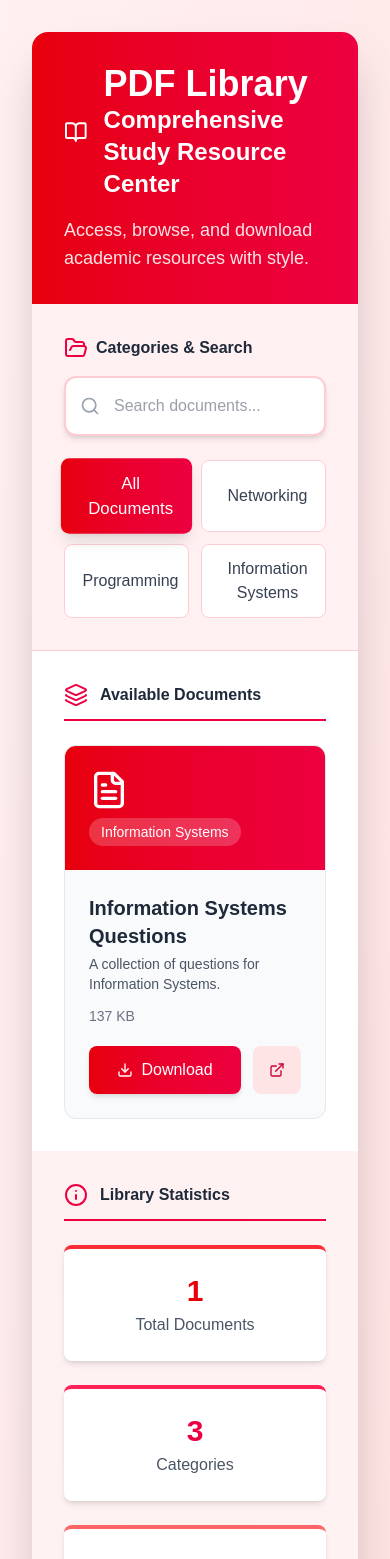
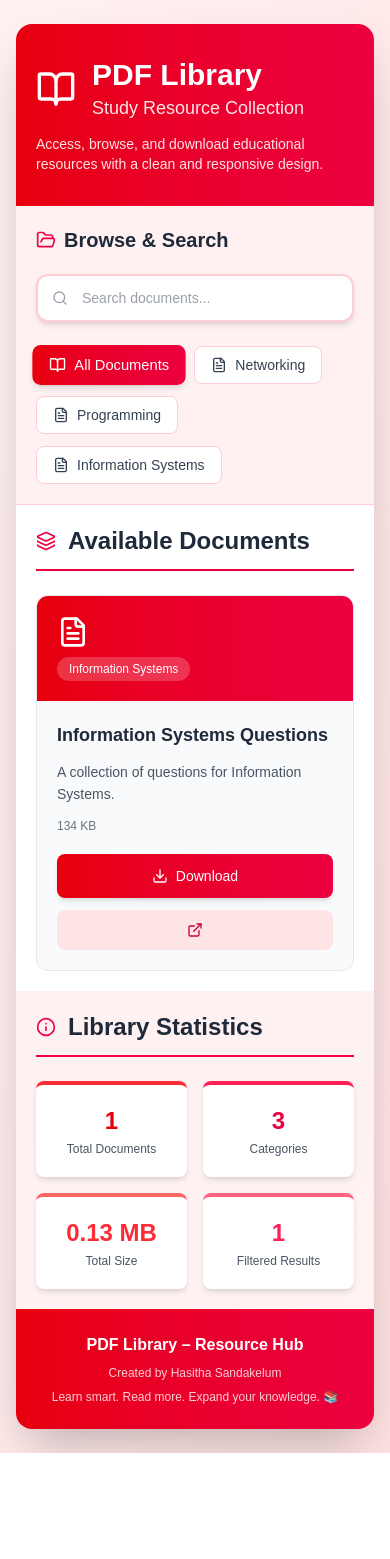
Before and after one commit to dev-sandakelum/web_lib, a Next.js app: page /pdf_links in a window 390 px wide. Shown: the top 1559 px of the page. After the commit the page ends 1453 px from the top, so only its background shows below. Built offline with nearby package versions, Linux system fonts and the light colour scheme.

Commit message:
refactor: enhance PDFLibrary component structure and styling for improved readability and user experience

```diff
--- a/components/pdf.tsx
+++ b/components/pdf.tsx
@@ -3,12 +3,12 @@ import React, { useState } from "react";
 import {
   BookOpen,
   FileText,
+  FolderOpen,
   Search,
   Download,
   ExternalLink,
-  FolderOpen,
+  Info,
   Layers,
-  Info,
 } from "lucide-react";
 
 interface PDFItem {
@@ -17,60 +17,21 @@ interface PDFItem {
   description: string;
   category: string;
   url: string;
-  size: string;
+  size: string; // e.g. "134 KB", "1.2 MB", "0.4 GB"
 }
 
 export default function PDFLibrary() {
   const [selectedCategory, setSelectedCategory] = useState<string>("all");
   const [searchTerm, setSearchTerm] = useState("");
 
-  // Helper function to convert file size to MB
-  const convertToMB = (sizeString: string): number => {
-    const match = sizeString.match(/^([\d.]+)\s*(KB|MB|GB|B)?$/i);
-    if (!match) return 0;
-
-    const value = parseFloat(match[1]);
-    const unit = (match[2] || "MB").toUpperCase();
-
-    switch (unit) {
-      case "B":
-        return value / (1024 * 1024);
-      case "KB":
-        return value / 1024;
-      case "MB":
-        return value;
-      case "GB":
-        return value * 1024;
-      default:
-        return value;
-    }
-  };
-
   const categories = [
-    {
-      id: "all",
-      name: "All Documents",
-      icon: <BookOpen className="w-5 h-5" />,
-    },
-    {
-      id: "networking",
-      name: "Networking",
-      icon: <FileText className="w-5 h-5" />,
-    },
-    {
-      id: "programming",
-      name: "Programming",
-      icon: <FileText className="w-5 h-5" />,
-    },
-    {
-      id: "IS",
-      name: "Information Systems",
-      icon: <FileText className="w-5 h-5" />,
-    },
+    { id: "all", name: "All Documents", icon: <BookOpen className="w-4 h-4 sm:w-5 sm:h-5" /> },
+    { id: "networking", name: "Networking", icon: <FileText className="w-4 h-4 sm:w-5 sm:h-5" /> },
+    { id: "programming", name: "Programming", icon: <FileText className="w-4 h-4 sm:w-5 sm:h-5" /> },
+    { id: "IS", name: "Information Systems", icon: <FileText className="w-4 h-4 sm:w-5 sm:h-5" /> },
   ];
 
-  const pdf_path =
-    "https://github.com/dev-sandakelum/web_lib/raw/main/resourses/pdf/";
+  const pdf_path = "https://github.com/dev-sandakelum/web_lib/raw/main/resourses/pdf/";
 
   const pdfDocuments: PDFItem[] = [
     {
@@ -79,13 +40,29 @@ export default function PDFLibrary() {
       description: "A collection of questions for Information Systems.",
       category: "IS",
       url: `${pdf_path}Information System Questions.pdf`,
-      size: "137 KB",
+      size: "134 KB",
     },
+
   ];
 
+  // Convert KB/MB/GB → MB
+  const convertToMB = (sizeStr: string): number => {
+    const match = sizeStr.match(/([\d.]+)\s*(KB|MB|GB)/i);
+    if (!match) return 0;
+    const value = parseFloat(match[1]);
+    const unit = match[2].toUpperCase();
+    switch (unit) {
+      case "KB":
+        return value / 1024;
+      case "GB":
+        return value * 1024;
+      default:
+        return value;
+    }
+  };
+
   const filteredDocuments = pdfDocuments.filter((doc) => {
-    const matchesCategory =
-      selectedCategory === "all" || doc.category === selectedCategory;
+    const matchesCategory = selectedCategory === "all" || doc.category === selectedCategory;
     const matchesSearch =
       doc.title.toLowerCase().includes(searchTerm.toLowerCase()) ||
       doc.description.toLowerCase().includes(searchTerm.toLowerCase());
@@ -93,55 +70,57 @@ export default function PDFLibrary() {
   });
 
   return (
-    <div className="min-h-screen bg-gradient-to-br from-rose-50 to-red-100 p-8">
+    <div className="min-h-screen bg-gradient-to-br from-rose-50 to-red-100 px-4 sm:px-6 md:px-8 py-6 sm:py-8">
       <div className="max-w-6xl mx-auto bg-white rounded-2xl shadow-2xl overflow-hidden">
         {/* Header */}
-        <div className="bg-gradient-to-r from-red-600 to-rose-600 text-white p-8">
-          <div className="flex items-center gap-4 mb-4">
-            <BookOpen className="w-12 h-12" />
-            <div>
-              <h1 className="text-4xl font-bold">PDF Library</h1>
-              <h2 className="text-2xl font-semibold">
-                Comprehensive Study Resource Center
-              </h2>
+        <header className="bg-gradient-to-r from-red-600 to-rose-600 text-white px-5 sm:px-8 py-8 sm:py-10">
+          <div className="flex flex-col sm:flex-row sm:items-center sm:justify-between gap-4 sm:gap-6">
+            <div className="flex items-center gap-4">
+              <BookOpen className="w-10 h-10 sm:w-12 sm:h-12" />
+              <div>
+                <h1 className="text-3xl sm:text-4xl font-bold leading-tight">PDF Library</h1>
+                <p className="text-lg sm:text-xl font-medium text-rose-100">
+                  Study Resource Collection
+                </p>
+              </div>
             </div>
           </div>
-          <p className="text-rose-100 text-lg">
-            Access, browse, and download academic resources with style.
+          <p className="mt-3 text-sm sm:text-base md:text-lg text-rose-100 max-w-2xl">
+            Access, browse, and download educational resources with a clean and responsive design.
           </p>
-        </div>
+        </header>
 
-        {/* Search + Categories */}
-        <div className="p-8 bg-rose-50 border-b border-rose-200">
-          <h3 className="text-md md:text-2xl font-bold text-gray-800 mb-4 flex items-center gap-2">
-            <FolderOpen className="w-6 h-6 text-rose-600" />
-            Categories & Search
+        {/* Search & Categories */}
+        <section className="p-5 sm:p-8 bg-rose-50 border-b border-rose-200">
+          <h3 className="text-xl sm:text-2xl font-bold text-gray-800 mb-5 flex items-center gap-2">
+            <FolderOpen className="w-5 h-5 sm:w-6 sm:h-6 text-rose-600" />
+            Browse & Search
           </h3>
 
           {/* Search Bar */}
           <div className="mb-6">
             <div className="relative">
-              <Search className="absolute left-4 top-1/2 transform -translate-y-1/2 text-gray-400 w-5 h-5" />
+              <Search className="absolute left-4 top-1/2 transform -translate-y-1/2 text-gray-400 w-4 h-4 sm:w-5 sm:h-5" />
               <input
                 type="text"
                 placeholder="Search documents..."
                 value={searchTerm}
                 onChange={(e) => setSearchTerm(e.target.value)}
-                className="w-full pl-12 pr-4 py-4 rounded-xl border-2 border-rose-200 focus:border-rose-500 focus:outline-none text-gray-700 bg-white shadow-md"
+                className="w-full pl-11 pr-4 py-3 sm:py-4 rounded-xl border-2 border-rose-200 focus:border-rose-500 focus:outline-none text-gray-700 bg-white shadow-md text-sm sm:text-base"
               />
             </div>
           </div>
 
-          {/* Category Buttons */}
-          <div className="grid grid-cols-2 md:grid-cols-4 gap-3">
+          {/* Categories */}
+          <div className="flex flex-wrap gap-3">
             {categories.map((category) => (
               <button
                 key={category.id}
                 onClick={() => setSelectedCategory(category.id)}
-                className={`flex items-center justify-center gap-2 px-6 py-3 rounded-lg font-medium transition-all ${
+                className={`flex items-center gap-2 px-4 sm:px-6 py-2 sm:py-3 rounded-lg font-medium transition-all text-sm sm:text-base ${
                   selectedCategory === category.id
-                    ? "bg-gradient-to-r from-red-600 to-rose-600 text-white shadow-lg scale-105"
-                    : "bg-white border border-rose-200 text-gray-700 hover:bg-rose-100 hover:shadow-md"
+                    ? "bg-gradient-to-r from-red-600 to-rose-600 text-white shadow-md scale-105"
+                    : "bg-white border border-rose-200 text-gray-700 hover:bg-rose-100 hover:shadow-sm"
                 }`}
               >
                 {category.icon}
@@ -149,52 +128,51 @@ export default function PDFLibrary() {
               </button>
             ))}
           </div>
-        </div>
+        </section>
 
         {/* Document Section */}
-        <div className="p-8">
+        <section className="p-5 sm:p-8">
           <div className="flex items-center gap-3 mb-6 pb-3 border-b-2 border-rose-600">
-            <Layers className="w-6 h-6 text-rose-600" />
-            <h2 className="text-md md:text-3xl font-bold text-gray-800 ">
+            <Layers className="w-5 h-5 sm:w-6 sm:h-6 text-rose-600" />
+            <h2 className="text-2xl sm:text-3xl font-bold text-gray-800">
               Available Documents
             </h2>
           </div>
 
           {filteredDocuments.length === 0 ? (
-            <div className="bg-white rounded-xl shadow-lg p-12 text-center border border-rose-200">
-              <FileText className="w-16 h-16 text-gray-300 mx-auto mb-4" />
-              <p className="text-gray-500 text-lg">
-                No documents found matching your criteria
+            <div className="bg-white rounded-xl shadow-lg p-8 sm:p-12 text-center border border-rose-200">
+              <FileText className="w-12 h-12 sm:w-16 sm:h-16 text-gray-300 mx-auto mb-4" />
+              <p className="text-gray-500 text-base sm:text-lg">
+                No documents found matching your criteria.
               </p>
             </div>
           ) : (
-            <div className="grid grid-cols-1 md:grid-cols-2 lg:grid-cols-3 gap-6">
+            <div className="grid grid-cols-1 sm:grid-cols-2 lg:grid-cols-3 gap-5 sm:gap-6">
               {filteredDocuments.map((doc) => (
                 <div
                   key={doc.id}
                   className="bg-gray-50 rounded-xl border border-gray-200 hover:shadow-lg transition-all duration-300 overflow-hidden"
                 >
-                  <div className="bg-gradient-to-r from-red-600 to-rose-600 text-white p-6">
-                    <FileText className="w-10 h-10 mb-2" />
-                    <div className="inline-block px-3 py-1 bg-white/20 rounded-full text-sm font-medium">
-                      {categories.find((c) => c.id === doc.category)?.name ||
-                        doc.category}
+                  <div className="bg-gradient-to-r from-red-600 to-rose-600 text-white p-5 sm:p-6">
+                    <FileText className="w-8 h-8 sm:w-10 sm:h-10 mb-2" />
+                    <div className="inline-block px-3 py-1 bg-white/20 rounded-full text-xs sm:text-sm font-medium">
+                      {categories.find((c) => c.id === doc.category)?.name || doc.category}
                     </div>
                   </div>
-                  <div className="p-6 space-y-3">
-                    <h3 className="text-xl font-bold text-gray-800 mb-1 hover:text-rose-600 transition-colors">
+                  <div className="p-5 sm:p-6 space-y-3">
+                    <h3 className="text-lg sm:text-xl font-bold text-gray-800 hover:text-rose-600 transition-colors">
                       {doc.title}
                     </h3>
-                    <p className="text-gray-600 text-sm">{doc.description}</p>
-                    <p className="text-gray-500 text-sm font-medium">
-                      {doc.size}
+                    <p className="text-gray-600 text-sm sm:text-base leading-relaxed">
+                      {doc.description}
                     </p>
-                    <div className="flex gap-3 pt-2">
+                    <p className="text-gray-500 text-xs sm:text-sm font-medium">{doc.size}</p>
+                    <div className="flex flex-col sm:flex-row gap-3 pt-2">
                       <a
                         href={doc.url}
                         target="_blank"
                         rel="noopener noreferrer"
-                        className="flex-1 flex items-center justify-center gap-2 bg-gradient-to-r from-red-600 to-rose-600 text-white px-4 py-3 rounded-lg font-medium hover:from-red-700 hover:to-rose-700 transition-all shadow-md hover:shadow-lg"
+                        className="flex-1 flex items-center justify-center gap-2 bg-gradient-to-r from-red-600 to-rose-600 text-white px-4 py-3 rounded-lg font-medium hover:from-red-700 hover:to-rose-700 transition-all shadow-md hover:shadow-lg text-sm sm:text-base"
                       >
                         <Download className="w-4 h-4" />
                         Download
@@ -213,58 +191,49 @@ export default function PDFLibrary() {
               ))}
             </div>
           )}
-        </div>
+        </section>
 
-        {/* Library Stats Section */}
-        <div className="p-8 bg-gradient-to-br from-rose-50 to-red-50">
+        {/* Stats */}
+        <section className="p-5 sm:p-8 bg-gradient-to-br from-rose-50 to-red-50">
           <div className="flex items-center gap-3 mb-6 pb-3 border-b-2 border-rose-600">
-            <Info className="w-6 h-6 text-rose-600" />
-            <h2 className="text-md md:text-3xl font-bold text-gray-800">
-              Library Statistics
-            </h2>
+            <Info className="w-5 h-5 sm:w-6 sm:h-6 text-rose-600" />
+            <h2 className="text-2xl sm:text-3xl font-bold text-gray-800">Library Statistics</h2>
           </div>
 
-          <div className="grid grid-cols-1 md:grid-cols-4 gap-6">
-            <div className="bg-white p-6 rounded-lg shadow-md text-center border-t-4 border-red-500">
-              <h3 className="text-3xl font-bold text-red-600 mb-1">
-                {pdfDocuments.length}
+          <div className="grid grid-cols-2 sm:grid-cols-4 gap-4 sm:gap-6">
+            <div className="bg-white p-5 sm:p-6 rounded-lg shadow-md text-center border-t-4 border-red-500">
+              <h3 className="text-2xl sm:text-3xl font-bold text-red-600 mb-1">{pdfDocuments.length}</h3>
+              <p className="text-gray-600 text-xs sm:text-sm font-medium">Total Documents</p>
+            </div>
+            <div className="bg-white p-5 sm:p-6 rounded-lg shadow-md text-center border-t-4 border-rose-500">
+              <h3 className="text-2xl sm:text-3xl font-bold text-rose-600 mb-1">{categories.length - 1}</h3>
+              <p className="text-gray-600 text-xs sm:text-sm font-medium">Categories</p>
+            </div>
+            <div className="bg-white p-5 sm:p-6 rounded-lg shadow-md text-center border-t-4 border-red-400">
+              <h3 className="text-2xl sm:text-3xl font-bold text-red-500 mb-1">
+                {pdfDocuments.reduce((acc, doc) => acc + convertToMB(doc.size), 0).toFixed(2)} MB
               </h3>
-              <p className="text-gray-600 font-medium">Total Documents</p>
+              <p className="text-gray-600 text-xs sm:text-sm font-medium">Total Size</p>
             </div>
-            <div className="bg-white p-6 rounded-lg shadow-md text-center border-t-4 border-rose-500">
-              <h3 className="text-3xl font-bold text-rose-600 mb-1">
-                {categories.length - 1}
-              </h3>
-              <p className="text-gray-600 font-medium">Categories</p>
-            </div>
-            <div className="bg-white p-6 rounded-lg shadow-md text-center border-t-4 border-red-400">
-              <h3 className="text-3xl font-bold text-red-500 mb-1">
-                {pdfDocuments
-                  .reduce((acc, doc) => acc + convertToMB(doc.size), 0)
-                  .toFixed(2)}{" "}
-                MB
-              </h3>
-              <p className="text-gray-600 font-medium">Total Size</p>
-            </div>
-            <div className="bg-white p-6 rounded-lg shadow-md text-center border-t-4 border-rose-400">
-              <h3 className="text-3xl font-bold text-rose-500 mb-1">
+            <div className="bg-white p-5 sm:p-6 rounded-lg shadow-md text-center border-t-4 border-rose-400">
+              <h3 className="text-2xl sm:text-3xl font-bold text-rose-500 mb-1">
                 {filteredDocuments.length}
               </h3>
-              <p className="text-gray-600 font-medium">Filtered Results</p>
+              <p className="text-gray-600 text-xs sm:text-sm font-medium">Filtered Results</p>
             </div>
           </div>
-        </div>
+        </section>
 
         {/* Footer */}
-        <div className="bg-gradient-to-r from-red-600 to-rose-600 text-white p-6 text-center">
-          <p className="text-lg font-semibold">PDF Library – Resource Hub</p>
+        <footer className="bg-gradient-to-r from-red-600 to-rose-600 text-white text-center px-5 py-6 sm:py-8">
+          <p className="text-base sm:text-lg font-semibold">PDF Library – Resource Hub</p>
           <p className="text-xs sm:text-sm font-medium mt-2 text-white opacity-80">
             Created by Hasitha Sandakelum
           </p>
-          <p className="text-rose-200 text-sm mt-2">
+          <p className="text-rose-200 text-xs sm:text-sm mt-2">
             Learn smart. Read more. Expand your knowledge. 📚
           </p>
-        </div>
+        </footer>
       </div>
     </div>
   );
```
